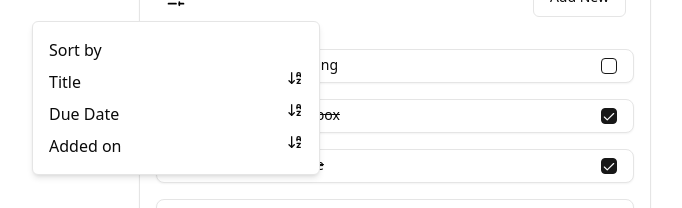
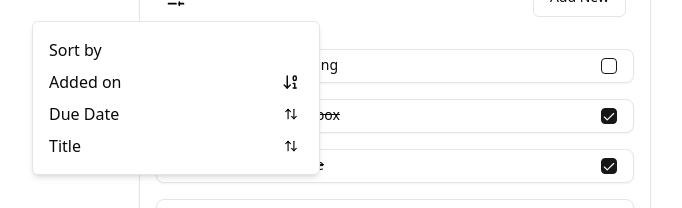
Before and after one commit to Akiful-Islam/Not-ToDo-List, a React (Vite) app: page / in a window 1280 px wide. Both pictures are taken after a click on the button 421 px from the left and 301 px from the top of the page. Shown: the part 304-512 px from the top of the page, without its empty margins (245-927 px from the left). Built offline with nearby package versions, Linux system fonts and the light colour scheme.

Commit message:
Update sort styling

```diff
--- a/src/components/FilterTodo.tsx
+++ b/src/components/FilterTodo.tsx
@@ -5,7 +5,14 @@ import {
   PopoverContent,
   PopoverTrigger,
 } from "@/components/ui/popover";
-import { ArrowDownAZIcon, SlidersHorizontal } from "lucide-react";
+import {
+  ArrowDown01Icon,
+  ArrowDownAzIcon,
+  ArrowUp01Icon,
+  ArrowUpAZIcon,
+  ArrowUpDownIcon,
+  SlidersHorizontal,
+} from "lucide-react";
 import { Label } from "@radix-ui/react-label";
 
 type Props = {
@@ -23,22 +30,46 @@ const FilterTodo: React.FC<Props> = ({ filter, setFilter }) => {
         <Label className="font-medium text-base">Sort by</Label>
         <div className="mt-2 flex flex-col gap-2">
           <div className="flex justify-between hover:bg-neutral-100 rounded-md transition-all duration-150 ease-out cursor-pointer">
-            <Label htmlFor="title-sort" className="cursor-pointer">
-              Title
+            <Label htmlFor="added-sort" className="cursor-pointer">
+              Added on
             </Label>
-            <ArrowDownAZIcon className="w-4 h-4" />
+            {filter.sort.by === "added" ? (
+              filter.sort.direction === "asc" ? (
+                <ArrowDown01Icon className="p-[3px]" />
+              ) : (
+                <ArrowUp01Icon className="p-[3px]" />
+              )
+            ) : (
+              <ArrowUpDownIcon className="p-[5px]" />
+            )}
           </div>
           <div className="flex justify-between hover:bg-neutral-100 rounded-md transition-all duration-150 ease-out cursor-pointer">
             <Label htmlFor="due-sort" className="cursor-pointer">
               Due Date
             </Label>
-            <ArrowDownAZIcon className="w-4 h-4" />
+            {filter.sort.by === "dueDate" ? (
+              filter.sort.direction === "asc" ? (
+                <ArrowDown01Icon className="p-[3px]" />
+              ) : (
+                <ArrowUp01Icon className="p-[3px]" />
+              )
+            ) : (
+              <ArrowUpDownIcon className="p-[5px]" />
+            )}
           </div>
           <div className="flex justify-between hover:bg-neutral-100 rounded-md transition-all duration-150 ease-out cursor-pointer">
-            <Label htmlFor="added-sort" className="cursor-pointer">
-              Added on
+            <Label htmlFor="title-sort" className="cursor-pointer">
+              Title
             </Label>
-            <ArrowDownAZIcon className="w-4 h-4" />
+            {filter.sort.by === "title" ? (
+              filter.sort.direction === "asc" ? (
+                <ArrowDownAzIcon className="p-[3px]" />
+              ) : (
+                <ArrowUpAZIcon className="p-[3px]" />
+              )
+            ) : (
+              <ArrowUpDownIcon className="p-[5px]" />
+            )}
           </div>
         </div>
       </PopoverContent>
```
